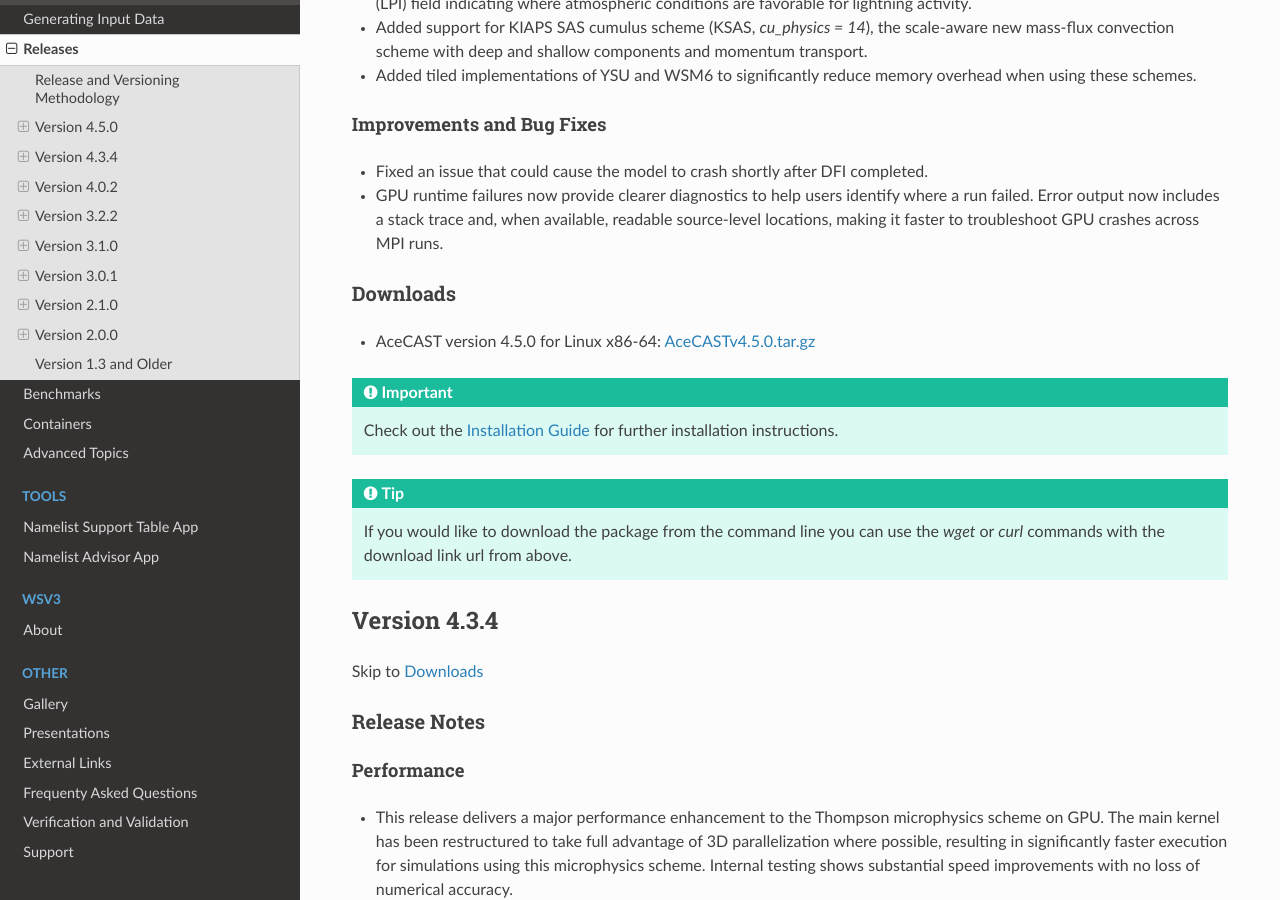
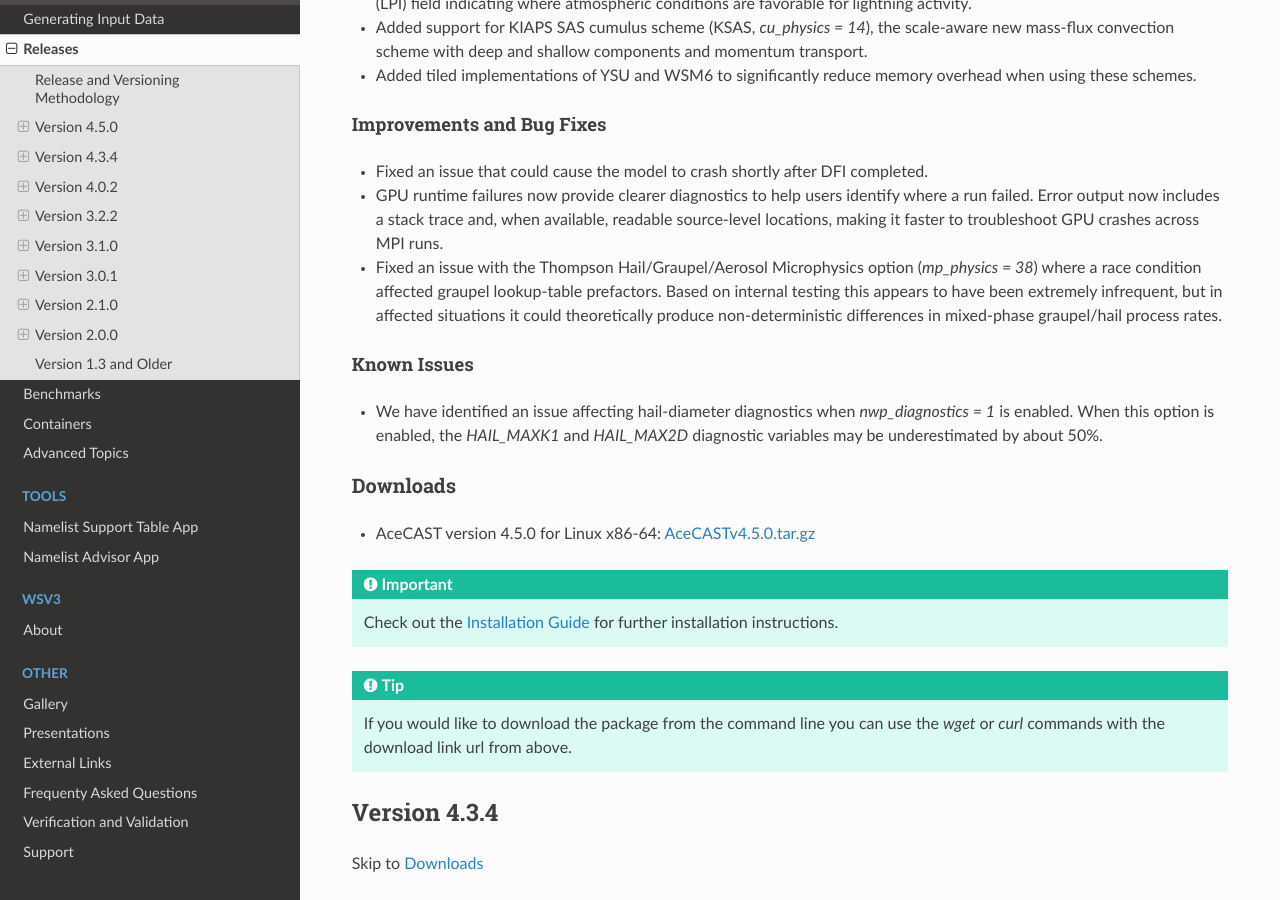
Before and after one commit to TempoQuestInc/AceCAST-Docs, a Sphinx documentation site: the page built from source/Releases.rst, in a window 1280 px wide and 900 px high, scrolled down 1527 px. Built offline with Sphinx 7.4.7 and the Read the Docs theme 3.1.0, drawn with Linux system fonts in a browser that asks for light colours.

Commit message:
docs: add v4.5.0 known issue for hail diagnostics

```diff
--- a/source/Releases.rst
+++ b/source/Releases.rst
@@ -88,6 +88,12 @@
 
 * Fixed an issue that could cause the model to crash shortly after DFI completed.
 * GPU runtime failures now provide clearer diagnostics to help users identify where a run failed. Error output now includes a stack trace and, when available, readable source-level locations, making it faster to troubleshoot GPU crashes across MPI runs.
+* Fixed an issue with the Thompson Hail/Graupel/Aerosol Microphysics option (*mp_physics = 38*) where a race condition affected graupel lookup-table prefactors. Based on internal testing this appears to have been extremely infrequent, but in affected situations it could theoretically produce non-deterministic differences in mixed-phase graupel/hail process rates.
+
+Known Issues
+************
+
+* We have identified an issue affecting hail-diameter diagnostics when *nwp_diagnostics = 1* is enabled. When this option is enabled, the *HAIL_MAXK1* and *HAIL_MAX2D* diagnostic variables may be underestimated by about 50%.
 
 .. _v4_5_0_downloads_link:
 
```
